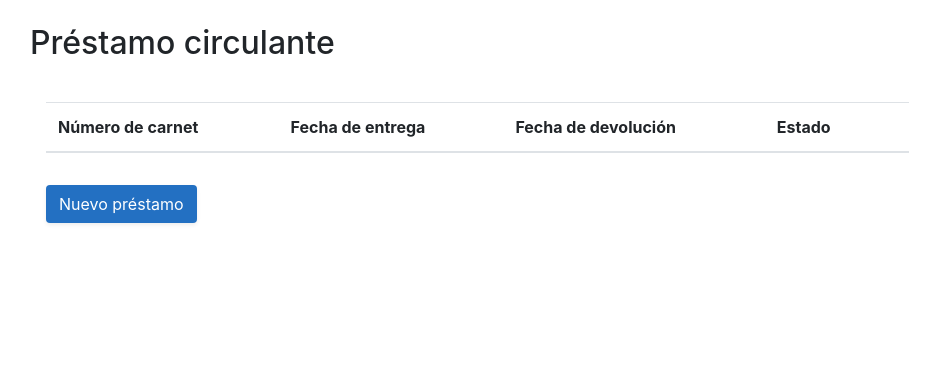
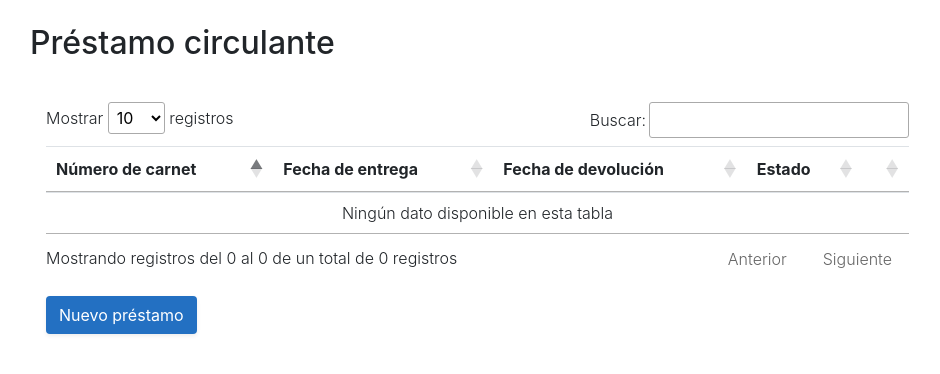
Before and after one commit to diegoalbert27/biblioteca-publica-agustin-codazzi2, a PHP site: template views/prestamoView/partialsPrestamo/prestamoView.php in a window 1280 px wide. Shown: the top 374 px of the page, without its empty margins (255-1195 px from the left). Run offline with PHP 8.4, Linux system fonts and the light colour scheme; the template is opened without the code that fills it, so the values that code supplies are empty; some libraries are stand-ins or nearby versions.

Commit message:
removed code small and added tatables

```diff
--- a/views/prestamoView/partialsPrestamo/prestamoView.php
+++ b/views/prestamoView/partialsPrestamo/prestamoView.php
@@ -21,29 +21,6 @@
 
 $result = $resultPres;
 
-// define('NUM_ITEMS_BY_PAGE', 10);
-
-// $num_total_rows = count($resultPres);
-
-// if ($num_total_rows > 0) {
-//     $page = false;
-
-//     //examino la pagina a mostrar y el inicio del registro a mostrar
-//     if (isset($_GET["page"])) {
-//         $page = $_GET["page"];
-//     }
-
-//     if (!$page) {
-//         $start = 0;
-//         $page = 1;
-//     } else {
-//         $start = ($page - 1) * NUM_ITEMS_BY_PAGE;
-//     }
-//     //calculo el total de paginas
-//     $total_pages = ceil($num_total_rows / NUM_ITEMS_BY_PAGE);
-
-//     $result = array_slice($resultPres, $start, NUM_ITEMS_BY_PAGE);
-
 ?>
 
 <div class="container">
@@ -61,7 +38,7 @@
     </div>
 
     <div class="p-3 mb-3">
-      <table id="table-prestamo" class="table">
+      <table id="table-prestamo" class="table lazy__table">
         <thead>
           <tr>
             <th scope="col">Número de carnet</th>
@@ -107,40 +84,5 @@
 
     </div>
 
-    <!-- <nav aria-label="Page navigation example">
-      <ul class="pagination justify-content-end my-6">
-        <?php
-        if ($total_pages > 1) {
-          if ($page != 1) {
-        ?>
-            <li class="page-item">
-              <a class="page-link" href="index.php?controller=prestamo&page=<?php echo $page - 1 ?>">
-                <span aria-hidden="true">Anterior</span>
-              </a>
-            </li>
-          <?php
-          }
-          for ($i = 1; $i <= $total_pages; $i++) {
-            if ($page == $i) {
-              echo '<li class="page-item active"><a class="page-link" href="#">' . $page . '</a></li>';
-            } else {
-              echo '<li class="page-item"><a class="page-link" href="index.php?controller=prestamo&page=' . $i . '">' . $i . '</a></li>';
-            }
-          }
-          if ($page != $total_pages) {
-          ?>
-            <li class="page-item">
-              <a class="page-link" href="index.php?controller=prestamo&page=<?php echo $page + 1 ?>">
-                <span aria-hidden="true">Siguiente</span>
-              </a>
-            </li>
-        <?php
-          }
-        }
-
-        ?>
-      </ul>
-
-    </nav> -->
   </section>
 </div>
```
